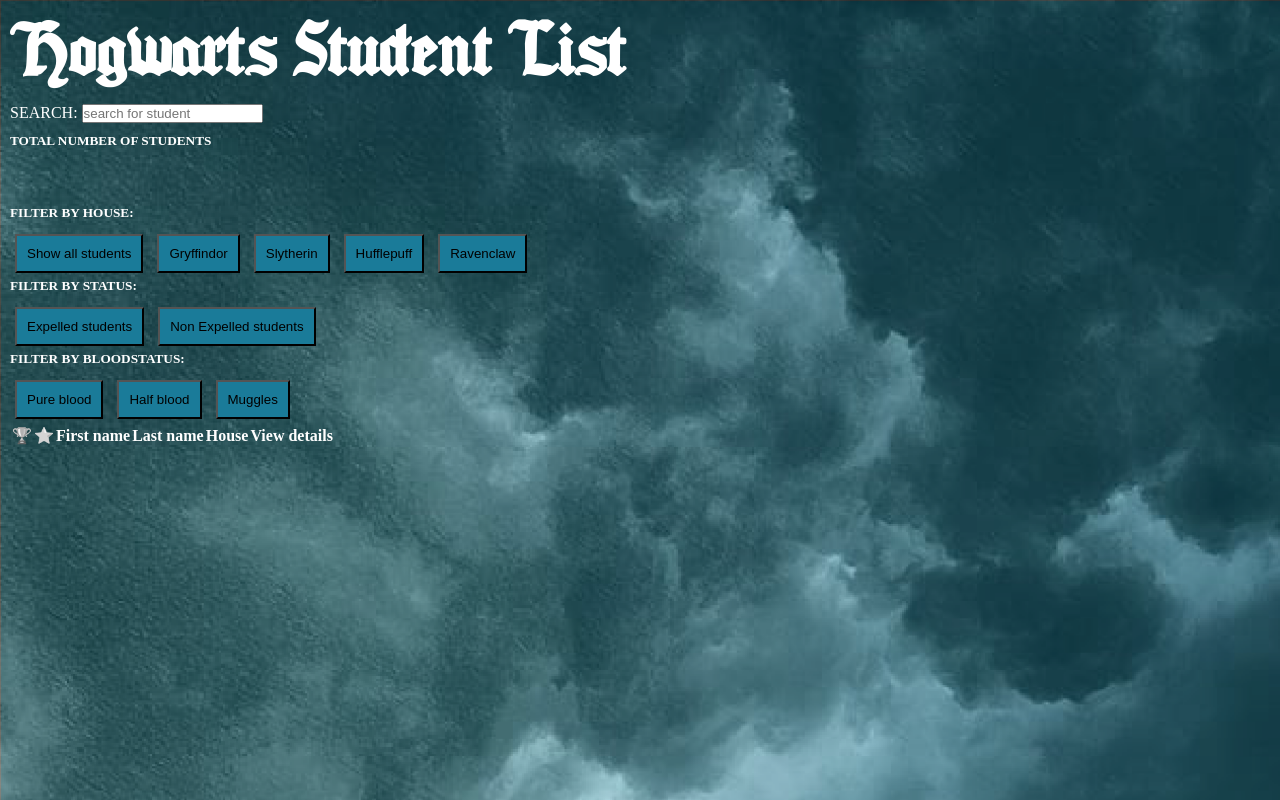
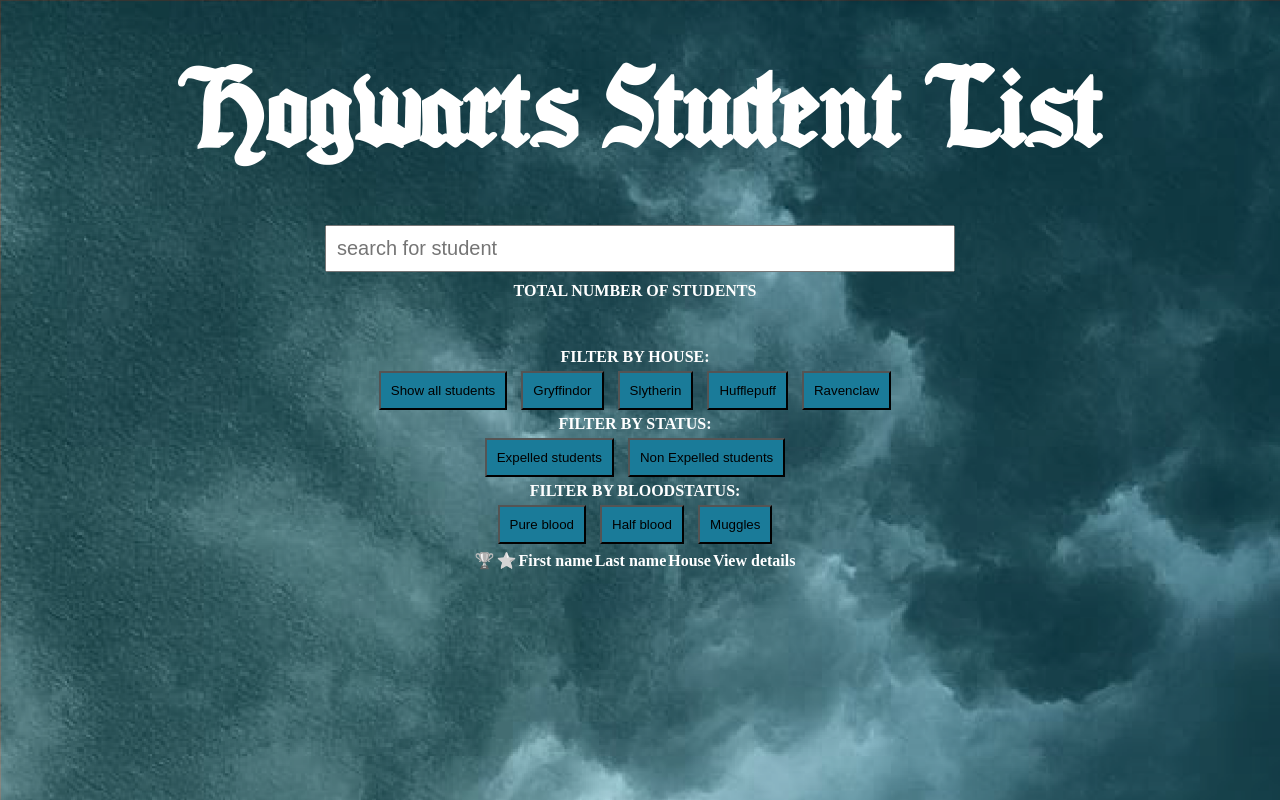
Before and after one commit to simonemiar/hogwarts_student_list, a plain HTML site: page index.html in a window 1280 px wide. Drawn offline with Linux system fonts and the light colour scheme; no server answers.

Commit message:
font sytling

```diff
--- a/index.html
+++ b/index.html
@@ -9,11 +9,12 @@
   </head>
 
   <body>
+    <div align="center">
       <h1>Hogwarts Student List </h1>
 
 
       <section id="content_container">
-        <label for="search">SEARCH:</label>
+        <label for="search"></label>
             <input
             type="text"
             name="search"
@@ -22,7 +23,7 @@
             >
         <section id="information">
         <article class="displaynumber">
-          <h5>TOTAL NUMBER OF STUDENTS</h5>
+          <h4>TOTAL NUMBER OF STUDENTS</h4>
           <h5 class="gryff_number"></h5>
           <h5 class="slyth_number"></h5>
           <h5 class="huff_number"></h5>
@@ -35,7 +36,7 @@
 
 
 
-            <h5>FILTER BY HOUSE:</h5>
+            <h4>FILTER BY HOUSE:</h4>
             <p>
                 <button class="filter" data-action="filter" data-filter="*">Show all students</button>
                 <button class="filter" data-action="filter" data-filter="gryffindor">Gryffindor</button>
@@ -43,12 +44,12 @@
                 <button class="filter" data-action="filter" data-filter="hufflepuff">Hufflepuff</button>
                 <button class="filter" data-action="filter" data-filter="ravenclaw">Ravenclaw</button>
             </p>
-            <h5>FILTER BY STATUS:</h5>
+            <h4>FILTER BY STATUS:</h4>
             <p>
               <button class="filter" data-action="filter" data-filter="expelled">Expelled students</button>
               <button class="filter" data-action="filter" data-filter="nonexpelled">Non Expelled students</button>
             </p>
-            <h5>FILTER BY BLOODSTATUS:</h5>
+            <h4>FILTER BY BLOODSTATUS:</h4>
             <p>
                 <button class="filter" data-action="filter" data-filter="pureblood">Pure blood</button>
                 <button class="filter" data-action="filter" data-filter="halfblood">Half blood</button>
@@ -114,7 +115,8 @@
           <section id="popup" class="modal hide">
             <div id="backgroundcolor">
             <button class="popupbtn">&#x2715</button>
-            <article>
+
+            <article class="popup_img">
               <img src="" alt="studentImg" class="studentImage">
               <img src="" alt="houseCrest" class="houseCrest">
             </article>
@@ -133,6 +135,7 @@
           </div>
           </section>
       </section>
+    </div>
       <script src="script.js"></script>
   </body>
 </html>
--- a/style.css
+++ b/style.css
@@ -37,15 +37,21 @@
   font-family: serif;
 }
 
-#content_container{
+#content_container {
   margin: 10px 10px 10px 10px;
 
 }
 
-#information{
+#information {
   margin: 10px 10px 10px 0px;
 }
 
+#search {
+  padding: 10px;
+  padding-left: 10px;
+  width: 100%;
+  font-size: 20px;
+}
 
 
   /************ BASED ON ANIMAL BASE **************/
@@ -153,23 +159,27 @@
   }
 
   /************ POP-UP **************/
-#popup {
+
+  #backgroundcolor{
+    border: rgb(10, 48, 59) 5px solid;
+    height: 30em;
+    width: 15em;
+  }
+
+
+  #popup {
   position: fixed;
   left: 0;
   top: 0;
-  /* width: 100vw;
-  height: 100vw; */
   background-color: rgba(104, 100, 100, 0.445);
   overflow: none;
 }
 
-
 #popup article {
   width: 40vw;
   height: 20vw;
-  display: flex;
+  display: block;
   flex-direction: column;
-  padding: 50px 0px 50px 0px;
   cursor: default;
   color: --main-text-color;
 }
@@ -193,3 +203,24 @@
   background-color: dimgray;
   cursor: help;
 }
+
+@media(min-width: 700px) {
+
+  h1{
+    margin: 50px 10px 50px 10px;
+    font-size: 600%;
+  }
+
+  #search {
+    padding: 10px;
+    padding-left: 10px;
+    width: 50%;
+    font-size: 20px;
+  }
+
+  #backgroundcolor{
+    border: rgb(10, 48, 59) 5px solid;
+    height: 40em;
+    width: 50em;
+  }
+}
```
